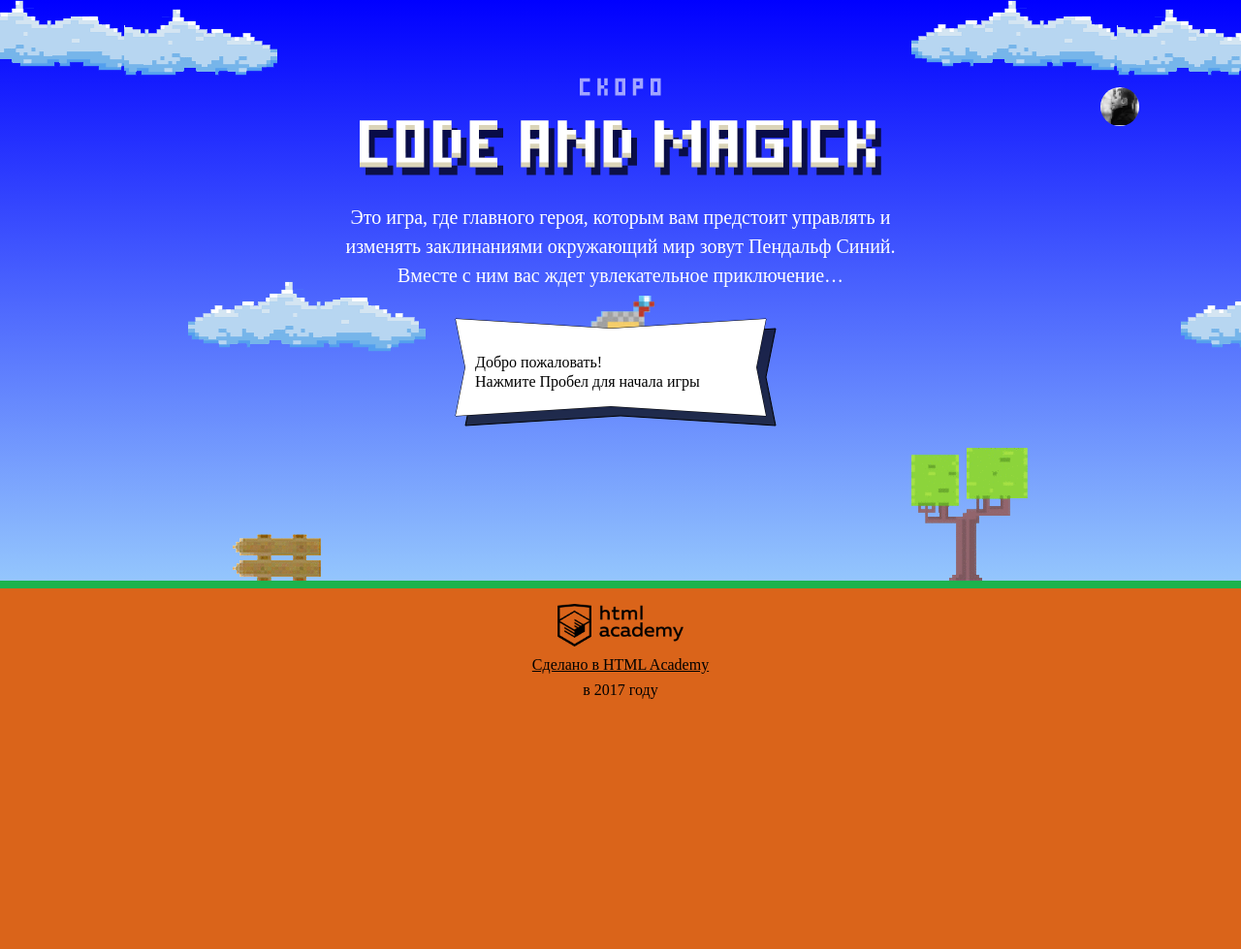
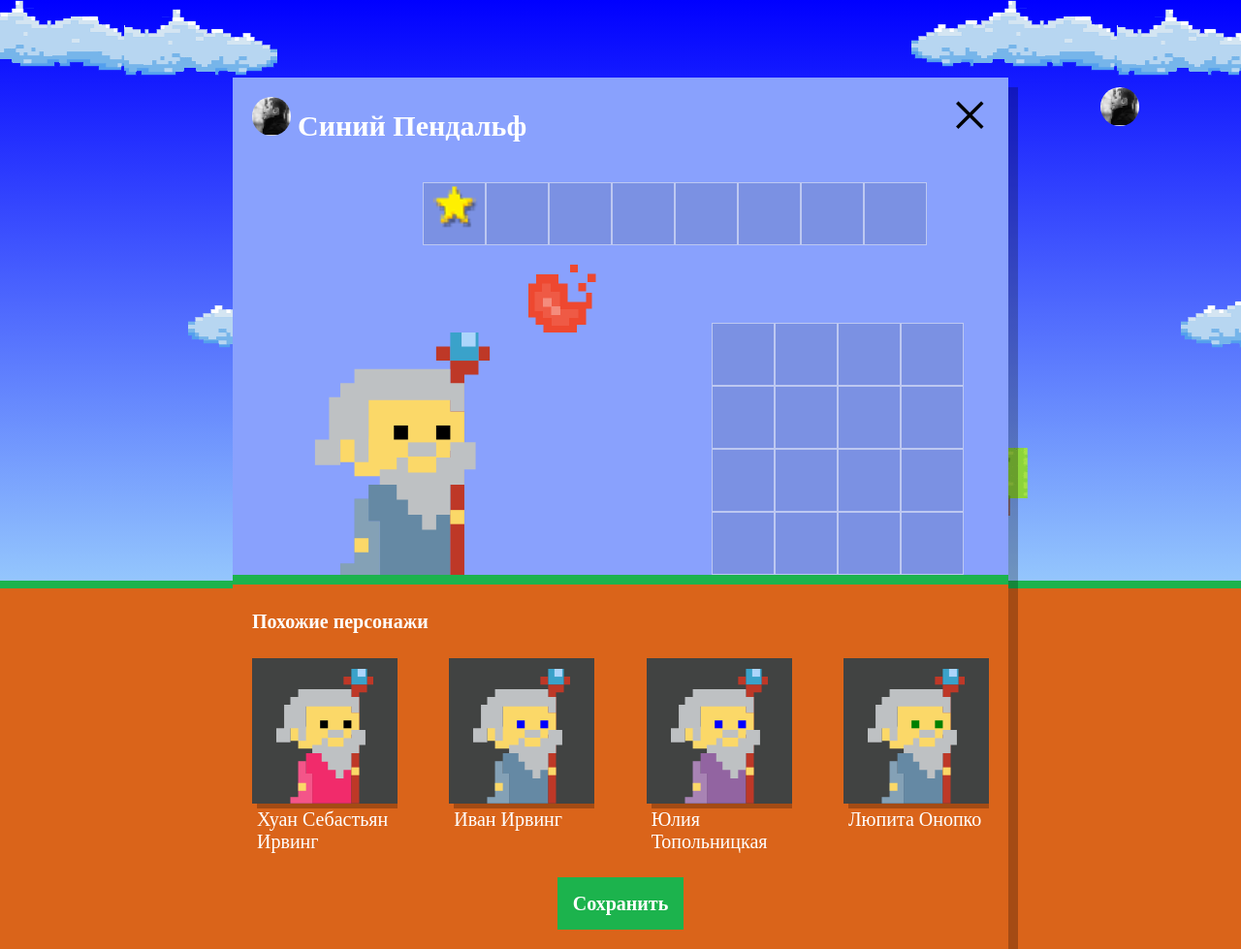
Before and after one commit to PKSpeleo/113885-code-and-magick, a website: page index.html in a window 1280 px wide. Shown: the whole page at 97% size. Before the commit the page ends 800 px from the top, so only its background shows below. Drawn offline with Linux system fonts and the light colour scheme; a web font is replaced by a local one.

Commit message:
Сделал домашку 3-1

```diff
--- a/index.html
+++ b/index.html
@@ -225,6 +225,7 @@
 
 </script>
 <script src="js/stat.js"></script>
+<script src="js/setup.js"></script>
 <script src="js/game.js"></script>
 
 </body>
--- /dev/null
+++ b/js/setup.js
@@ -0,0 +1,89 @@
+'use strict';
+// Ищем разные места
+var setupPopup = document.querySelector('.setup');
+var setupSimilarFooter = document.querySelector('.setup-similar');
+var similarListElement = setupPopup.querySelector('.setup-similar-list');
+var similarWizardTemplate = document.querySelector('#similar-wizard-template').content;
+// Данные для генерации магов
+var WIZARD_FIRST_NAME = ['Иван', 'Хуан Себастьян', 'Мария', 'Кристоф', 'Виктор', 'Юлия', 'Люпита', 'Вашингтон'];
+var WIZARD_SECOND_NAME = ['да Марья', 'Верон', 'Мирабелла', 'Вальц', 'Онопко', 'Топольницкая', 'Нионго', 'Ирвинг'];
+var WIZARD_COAT_COLOR = ['rgb(101, 137, 164', 'rgb(241, 43, 107)', 'rgb(146, 100, 161)', 'rgb(56, 159, 117)', 'rgb(215, 210, 55)', 'rgb(0, 0, 0)'];
+var WIZARD_EYE_COLOR = ['black', 'red', 'blue', 'yellow', 'green'];
+// Сколько генерируем магов
+var wizardsQuantity = 4;
+// Просто создадим массив магов
+var wizards = [];
+/**
+ * Функция, которая скрывает или показывает окно, удаляя или добавляя
+ * класс 'hidden'
+ * @param {object} popupWindow - окно для манипуляций
+ * @param {boolean} visibilityStatus - видно или нет
+ */
+var showOrHidePopup = function (popupWindow, visibilityStatus) {
+  if (visibilityStatus) {
+    popupWindow.classList.remove('hidden');
+  } else {
+    popupWindow.classList.add('hidden');
+  }
+};
+/**
+ * Функция выбора случайных элеменов массива
+ * @param {array} arr - массив, их которого надо выбрать случайный элемент
+ * @return {string} - случайный элемен их массива
+ */
+var chooseRandomArrElement = function (arr) {
+  return arr[Math.floor(Math.random() * arr.length)];
+};
+/**
+ * Функции генерации массива объектов магов
+ * @param {array} wizardsArr - массив, куда записывать магов;)
+ * @return {array} - Массив объеквток
+ */
+var generateWizards = function (wizardsArr) {
+  for (var i = 0; i < wizardsQuantity; i++) {
+    var randomFirstName = chooseRandomArrElement(WIZARD_FIRST_NAME);
+    var randomSecondName = chooseRandomArrElement(WIZARD_SECOND_NAME);
+    var randomCoatColor = chooseRandomArrElement(WIZARD_COAT_COLOR);
+    var randomEyesColor = chooseRandomArrElement(WIZARD_EYE_COLOR);
+    wizardsArr[i] = {
+      name: randomFirstName + ' ' + randomSecondName,
+      coatColor: randomCoatColor,
+      eyesColor: randomEyesColor
+    };
+  }
+  return wizardsArr;
+};
+/**
+ * Функцию создания DOM-элемента на основе JS-объекта
+ * @param {object} wizard - маг, одна штука, объект
+ * @return {Node} - возвращаем готовую ноду для этого одного мага
+ */
+var renderWizard = function (wizard) {
+  var wizardDom = similarWizardTemplate.cloneNode(true);
+  wizardDom.querySelector('.setup-similar-label').textContent = wizard.name;
+  wizardDom.querySelector('.wizard-coat').style.fill = wizard.coatColor;
+  wizardDom.querySelector('.wizard-eyes').style.fill = wizard.eyesColor;
+  return wizardDom;
+};
+/**
+ * Функцию заполнения блока DOM-элементами на основе массива JS-объектов
+ * @param {object} domBlock - блок, куда закидываем все
+ * @param {array} objectArray - массив объектов, на основе которого заполняем блок
+ */
+var fillDomBlock = function (domBlock, objectArray) {
+  for (var m = 0; m < objectArray.length; m++) {
+    domBlock.appendChild(renderWizard(wizards[m]));
+  }
+};
+// Генерируем магов;
+generateWizards(wizards);
+// Создаем фрагмента, в котором временно рисуем
+var fragment = document.createDocumentFragment();
+// Отрисовываем во фрагменте
+fillDomBlock(fragment, wizards);
+// Прикрепляем временный фрагмент к нашей реальности
+similarListElement.appendChild(fragment);
+// Показываем окно настроек
+showOrHidePopup(setupPopup, true);
+// Показываем футер подобных магов
+showOrHidePopup(setupSimilarFooter, true);
```
